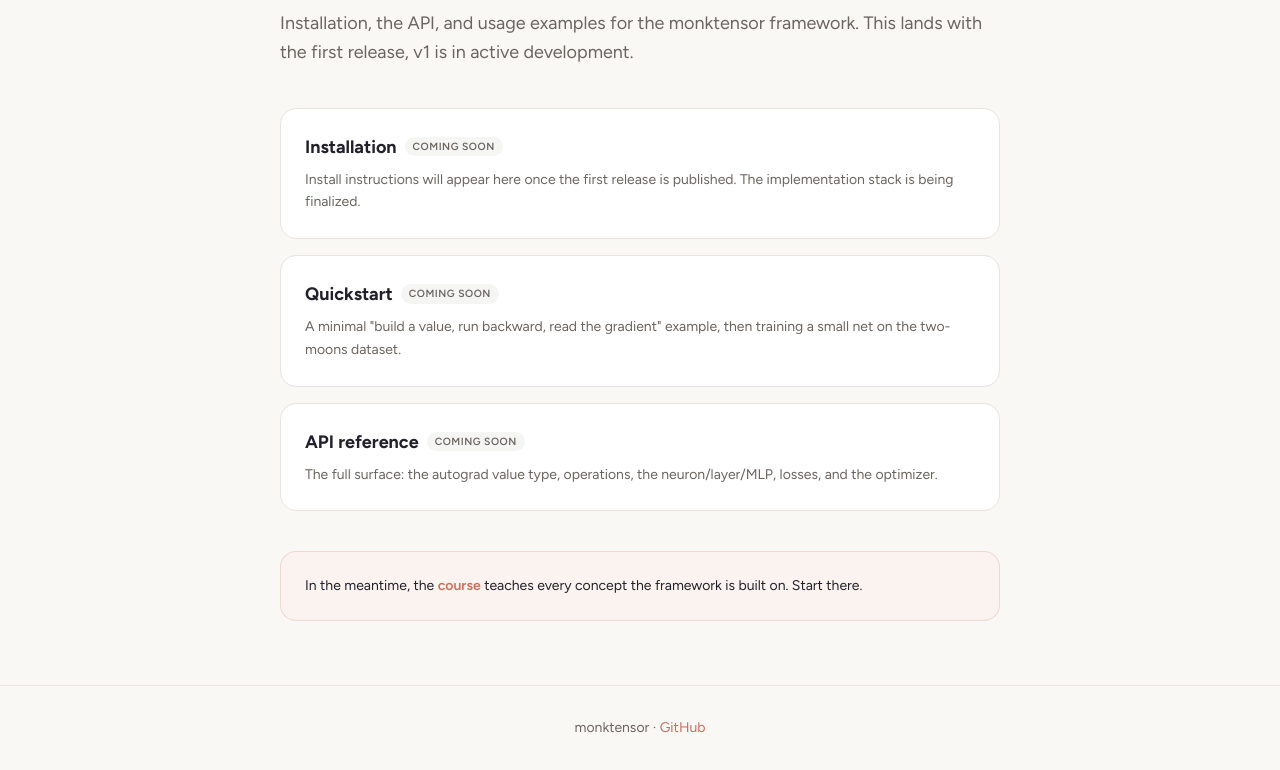
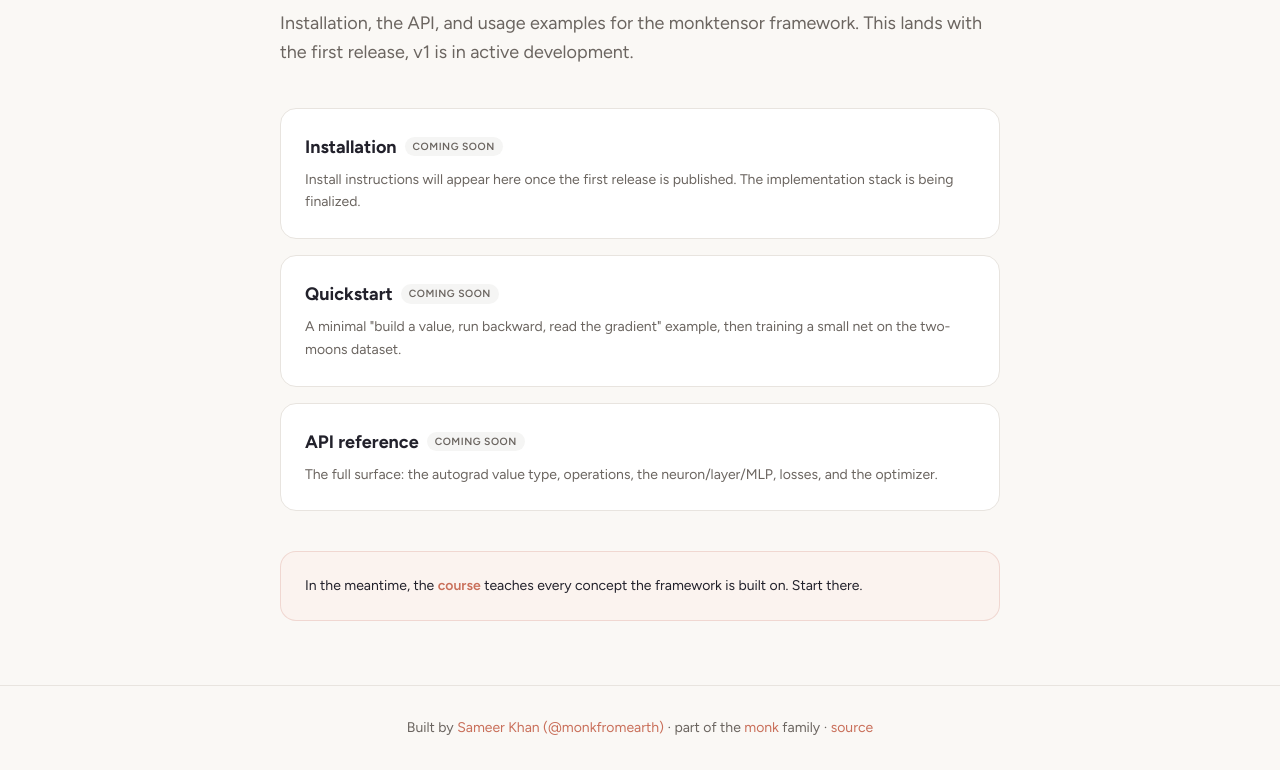
Before and after one commit to monkfromearth/monktensor, an Astro site in the folder knowledge/: page /monktensor/docs in a window 1280 px wide. Shown: the part 164-934 px from the top of the page. Built offline with nearby package versions, Linux system fonts and the light colour scheme; Astro itself is replaced by a stand-in of ours.

Commit message:
Standardize footer across README and site
One footer everywhere: Built by Sameer Khan (@monkfromearth), part of the
monk family, source. Replaces the mismatched per-page footers (GitHub link,
'Part of monktensor', 'built by Sameer').

```diff
--- a/knowledge/src/layouts/LessonLayout.astro
+++ b/knowledge/src/layouts/LessonLayout.astro
@@ -42,7 +42,11 @@ const base = import.meta.env.BASE_URL.replace(/\/$/, '');
     </main>
 
     <footer class="border-t border-mt-border py-6 mt-12 text-center text-mt-muted text-xs">
-        <p>monktensor &middot; <a href="https://github.com/monkfromearth/monktensor" class="text-mt-accent hover:underline">GitHub</a></p>
+        <p>
+            Built by <a href="https://monkfrom.earth" class="text-mt-accent hover:underline">Sameer Khan (@monkfromearth)</a>
+            &middot; part of the <a href="https://github.com/monkfromearth" class="text-mt-accent hover:underline">monk</a> family
+            &middot; <a href="https://github.com/monkfromearth/monktensor" class="text-mt-accent hover:underline">source</a>
+        </p>
     </footer>
 
 </body>
--- a/knowledge/src/pages/docs.astro
+++ b/knowledge/src/pages/docs.astro
@@ -67,7 +67,11 @@ const base = import.meta.env.BASE_URL.replace(/\/$/, '');
     </main>
 
     <footer class="border-t border-mt-border py-8 text-center text-mt-muted text-sm">
-        <p>monktensor &middot; <a href="https://github.com/monkfromearth/monktensor" class="text-mt-accent hover:underline">GitHub</a></p>
+        <p>
+            Built by <a href="https://monkfrom.earth" class="text-mt-accent hover:underline">Sameer Khan (@monkfromearth)</a>
+            &middot; part of the <a href="https://github.com/monkfromearth" class="text-mt-accent hover:underline">monk</a> family
+            &middot; <a href="https://github.com/monkfromearth/monktensor" class="text-mt-accent hover:underline">source</a>
+        </p>
     </footer>
 
 </body>
--- a/knowledge/src/pages/index.astro
+++ b/knowledge/src/pages/index.astro
@@ -93,7 +93,11 @@ const base = import.meta.env.BASE_URL.replace(/\/$/, '');
     </main>
 
     <footer class="border-t border-mt-border py-8 text-center text-mt-muted text-sm">
-        <p>monktensor &middot; <a href="https://github.com/monkfromearth/monktensor" class="text-mt-accent hover:underline">GitHub</a> &middot; built by <a href="https://github.com/monkfromearth" class="text-mt-accent hover:underline">Sameer</a></p>
+        <p>
+            Built by <a href="https://monkfrom.earth" class="text-mt-accent hover:underline">Sameer Khan (@monkfromearth)</a>
+            &middot; part of the <a href="https://github.com/monkfromearth" class="text-mt-accent hover:underline">monk</a> family
+            &middot; <a href="https://github.com/monkfromearth/monktensor" class="text-mt-accent hover:underline">source</a>
+        </p>
     </footer>
 
 </body>
--- a/knowledge/src/pages/learn.astro
+++ b/knowledge/src/pages/learn.astro
@@ -280,7 +280,11 @@ const base = import.meta.env.BASE_URL.replace(/\/$/, '');
     </main>
 
     <footer class="border-t border-mt-border py-8 text-center text-mt-muted text-sm">
-        <p>Part of <a href="https://github.com/monkfromearth/monktensor" class="text-mt-accent hover:underline">monktensor</a>, a deep learning framework built from scratch.</p>
+        <p>
+            Built by <a href="https://monkfrom.earth" class="text-mt-accent hover:underline">Sameer Khan (@monkfromearth)</a>
+            &middot; part of the <a href="https://github.com/monkfromearth" class="text-mt-accent hover:underline">monk</a> family
+            &middot; <a href="https://github.com/monkfromearth/monktensor" class="text-mt-accent hover:underline">source</a>
+        </p>
     </footer>
 
 </body>
```
Also changed, not shown: README.md.
